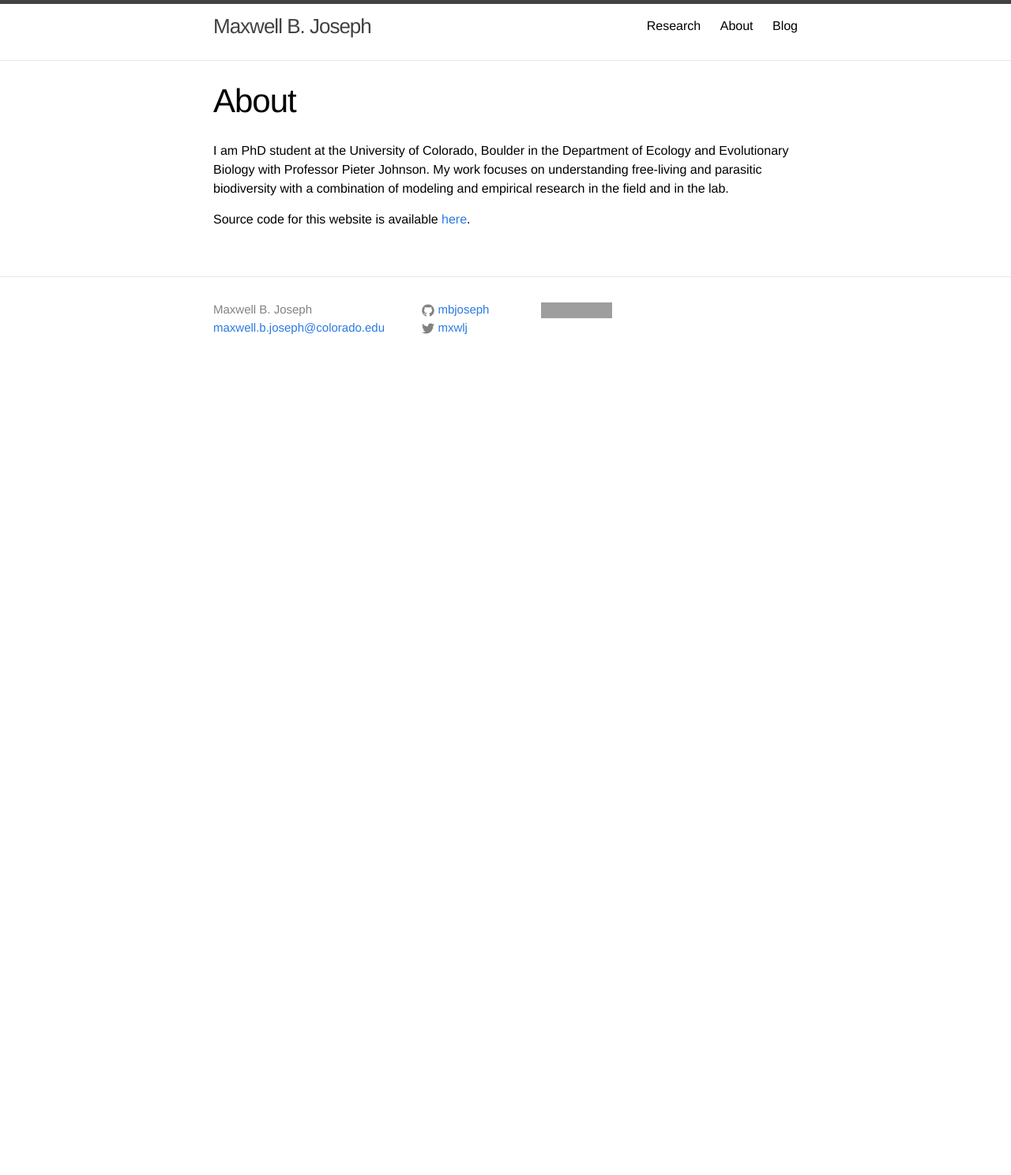
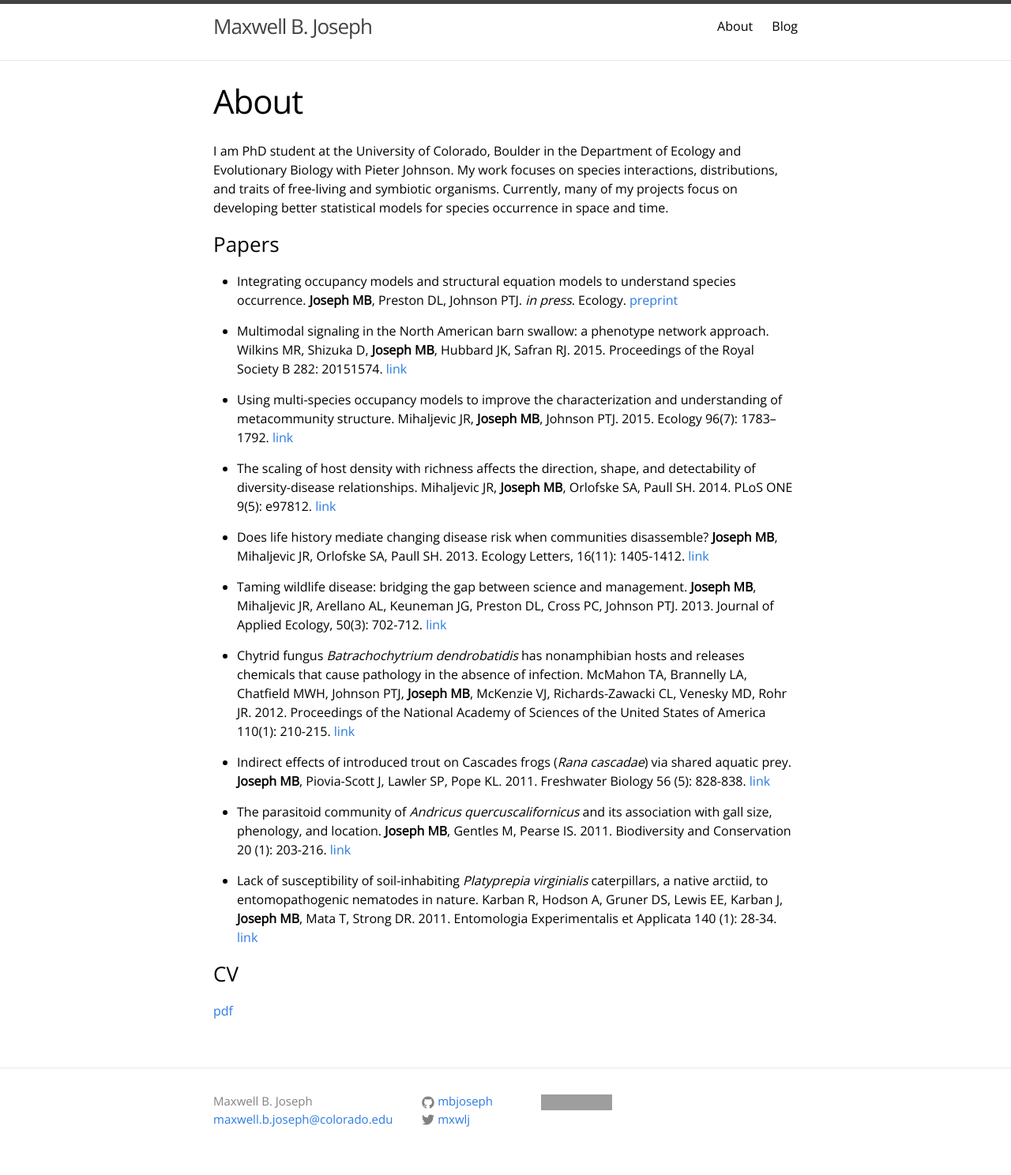
Before and after one commit to mbjoseph/old-website, a Jekyll site: the page built from about.md, in a window 1280 px wide. Shown: the whole page at 79% size. Built offline with Jekyll 4.4.1, drawn with Linux system fonts in a browser that asks for light colours; before the commit the page ends 900 px from its top, so only the background shows below that; grey boxes are pictures that could not be loaded.

Commit message:
updating design of site a bit

```diff
--- a/_includes/head.html
+++ b/_includes/head.html
@@ -10,7 +10,7 @@
   <link rel="stylesheet" href="{{ "/css/jekyll-github.css" }}">
   <link rel="canonical" href="{{ page.url | replace:'index.html','' | prepend: site.baseurl | prepend: site.url }}">
   <link rel="alternate" type="application/rss+xml" title="{{ site.title }}" href="{{ "/feed.xml" | prepend: site.baseurl | prepend: site.url }}" />
-
+  <link href='https://fonts.googleapis.com/css?family=Open+Sans' rel='stylesheet' type='text/css'>
   <script type="text/javascript" src="http://cdn.mathjax.org/mathjax/latest/MathJax.js?config=TeX-AMS-MML_HTMLorMML"></script>
   <script type="text/x-mathjax-config">
   MathJax.Hub.Config({
--- a/about.md
+++ b/about.md
@@ -5,7 +5,32 @@ permalink: /about/
 weight: 2
 ---
 
-I am PhD student at the University of Colorado, Boulder in the Department of Ecology and Evolutionary Biology with Professor Pieter Johnson.
-My work focuses on understanding free-living and parasitic biodiversity with a combination of modeling and empirical research in the field and in the lab.
+I am PhD student at the University of Colorado, Boulder in the Department of Ecology and Evolutionary Biology with Pieter Johnson.
+My work focuses on species interactions, distributions, and traits of free-living and symbiotic organisms.
+Currently, many of my projects focus on developing better statistical models for species occurrence in space and time.
 
-Source code for this website is available [here](https://github.com/mbjoseph/mbjoseph.github.io).
+### Papers
+
+- Integrating occupancy models and structural equation models to understand species occurrence.  **Joseph MB**, Preston DL, Johnson PTJ. *in press*. Ecology. [preprint](http://www.colorado.edu/ebio/gradstudents/joseph/pubs/joseph_et_al_2015.pdf)
+
+- Multimodal signaling in the North American barn swallow: a phenotype network approach. Wilkins MR, Shizuka D, **Joseph MB**, Hubbard JK, Safran RJ. 2015. Proceedings of the Royal Society B 282: 20151574. [link](http://safranlab.weebly.com/uploads/1/5/2/2/15220084/wilkins_et_al_2015.pdf)
+
+- Using multi-species occupancy models to improve the characterization and understanding of metacommunity structure. Mihaljevic JR, **Joseph MB**, Johnson PTJ. 2015. Ecology 96(7): 1783–1792. [link](http://www.colorado.edu/ebio/gradstudents/joseph/pubs/mihaljevic_occupancy.pdf)
+
+- The scaling of host density with richness affects the direction, shape, and detectability of diversity-disease relationships. Mihaljevic JR, **Joseph MB**, Orlofske SA, Paull SH. 2014. PLoS ONE 9(5): e97812. [link](http://journals.plos.org/plosone/article?id=10.1371/journal.pone.0097812)
+
+- Does life history mediate changing disease risk when communities disassemble? **Joseph MB**, Mihaljevic JR, Orlofske SA, Paull SH. 2013. Ecology Letters, 16(11): 1405-1412. [link](http://onlinelibrary.wiley.com/doi/10.1111/ele.12180/abstract)
+
+- Taming wildlife disease: bridging the gap between science and management. **Joseph MB**, Mihaljevic JR, Arellano AL, Keuneman JG, Preston DL, Cross PC, Johnson PTJ. 2013. Journal of Applied Ecology, 50(3): 702-712. [link](http://onlinelibrary.wiley.com/doi/10.1111/1365-2664.12084/abstract)
+
+- Chytrid fungus *Batrachochytrium dendrobatidis* has nonamphibian hosts and releases chemicals that cause pathology in the absence of infection. McMahon TA, Brannelly LA, Chatfield MWH, Johnson PTJ, **Joseph MB**, McKenzie VJ, Richards-Zawacki CL, Venesky MD, Rohr JR. 2012. Proceedings of the National Academy of Sciences of the United States of America 110(1): 210-215. [link](http://www.pnas.org/content/110/1/210.abstract)
+
+- Indirect effects of introduced trout on Cascades frogs (*Rana cascadae*) via shared aquatic prey. **Joseph MB**, Piovia-Scott J, Lawler SP, Pope KL. 2011. Freshwater Biology 56 (5): 828-838. [link](http://onlinelibrary.wiley.com/doi/10.1111/j.1365-2427.2010.02529.x/abstract)
+
+- The parasitoid community of *Andricus quercuscalifornicus* and its association with gall size, phenology, and location. **Joseph MB**, Gentles M, Pearse IS. 2011. Biodiversity and Conservation 20 (1): 203-216. [link](http://link.springer.com/article/10.1007%2Fs10531-010-9956-0)
+
+- Lack of susceptibility of soil-inhabiting *Platyprepia virginialis* caterpillars, a native arctiid, to entomopathogenic nematodes in nature. Karban R, Hodson A, Gruner DS, Lewis EE, Karban J, **Joseph MB**, Mata T, Strong DR. 2011. Entomologia Experimentalis et Applicata 140 (1): 28-34. [link](http://onlinelibrary.wiley.com/doi/10.1111/j.1570-7458.2011.01133.x/abstract)
+
+### CV
+
+[pdf](https://github.com/mbjoseph/cv/raw/master/cv.pdf)
--- a/css/main.scss
+++ b/css/main.scss
@@ -6,7 +6,7 @@
 
 
 // Our variables
-$base-font-family: Helvetica, Arial, sans-serif;
+$base-font-family: Open Sans, Arial, sans-serif;
 $base-font-size:   16px;
 $small-font-size:  $base-font-size * 0.875;
 $base-line-height: 1.5;
```
Also changed, not shown: research.md (deleted, +0 -52 lines).
